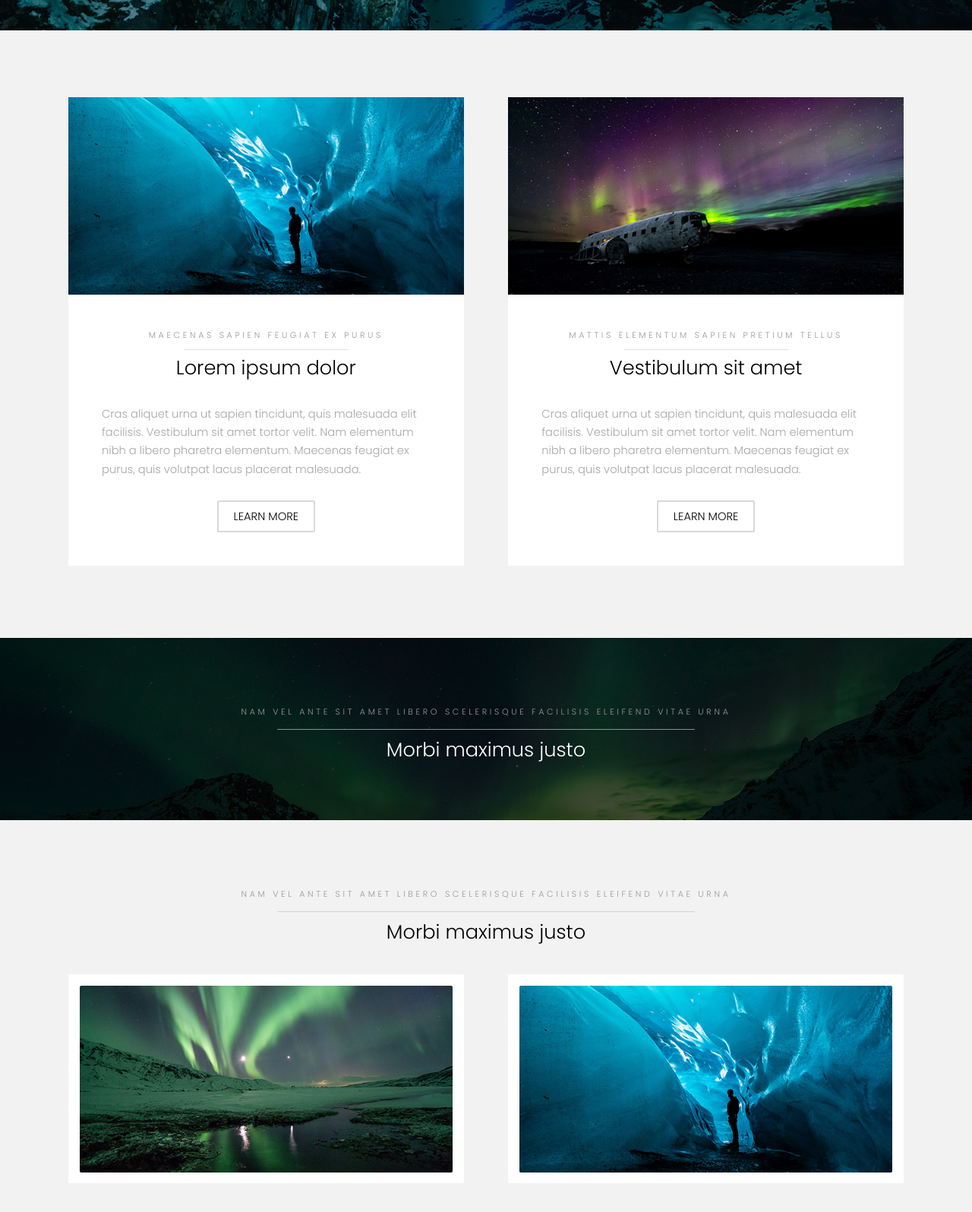
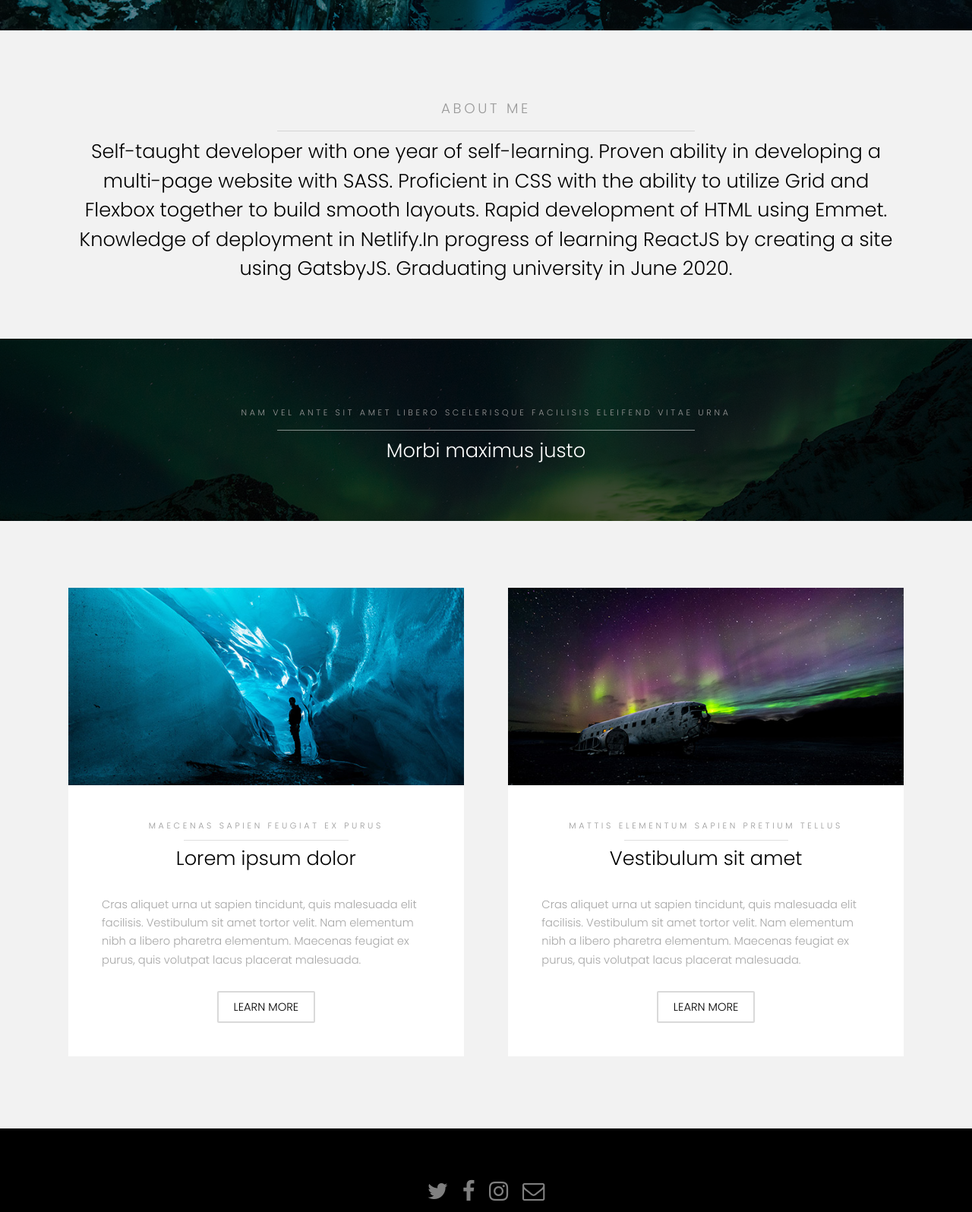
Before and after one commit to pcastro3/portfolio, a website: page index.html in a window 1280 px wide. Shown: the part 560-2156 px from the top of the page at 76% size. Drawn offline with Linux system fonts and the light colour scheme.

Commit message:
rearranged layout

```diff
--- a/assets/css/main.css
+++ b/assets/css/main.css
@@ -1662,7 +1662,7 @@
 
 		p.special {
 			text-transform: uppercase;
-			font-size: .75rem;
+			font-size: 1.25rem;
 			font-weight: 300;
 			margin: 0 0 .5rem 0;
 			padding: 0 0 1rem 0;
--- a/index.html
+++ b/index.html
@@ -6,7 +6,7 @@
 -->
 <html>
 	<head>
-		<title>Patrick Castro's Resumé</title>
+		<title>Patrick Castro's Portfolio</title>
 		<meta charset="utf-8" />
 		<meta name="viewport" content="width=device-width, initial-scale=1" />
 		<link rel="stylesheet" href="assets/css/main.css" />
@@ -40,7 +40,51 @@
 				</article>
 			</section>
 
-		<!-- One -->
+			<!-- About Me -->
+				<section id="three" class="wrapper style2">
+					<div class="inner">
+						<header class="align-center">
+							<p class="special">About Me</p>
+							<h2>Self-taught developer with one year of self-learning. Proven ability in developing a multi-page website with SASS. Proficient in CSS with the ability to utilize Grid and Flexbox together to build smooth layouts. Rapid development of HTML using Emmet. Knowledge of deployment in Netlify.In progress of learning ReactJS by creating a site using GatsbyJS. Graduating university in June 2020.</h2>
+						</header>
+						<!-- <div class="gallery">
+							<div>
+								<div class="image fit">
+									<a href="#"><img src="images/pic01.jpg" alt="" /></a>
+								</div>
+							</div>
+							<div>
+								<div class="image fit">
+									<a href="#"><img src="images/pic02.jpg" alt="" /></a>
+								</div>
+							</div>
+							<div>
+								<div class="image fit">
+									<a href="#"><img src="images/pic03.jpg" alt="" /></a>
+								</div>
+							</div>
+							<div>
+								<div class="image fit">
+									<a href="#"><img src="images/pic04.jpg" alt="" /></a>
+								</div>
+							</div>
+						</div> -->
+					</div>
+				</section>
+
+
+
+		<!-- Link To Resume -->
+			<section id="two" class="wrapper style3">
+				<div class="inner">
+					<header class="align-center">
+						<p>Nam vel ante sit amet libero scelerisque facilisis eleifend vitae urna</p>
+						<h2>Morbi maximus justo</h2>
+					</header>
+				</div>
+			</section>
+
+			<!-- Projects -->
 				<section id="one" class="wrapper style2">
 					<div class="inner">
 						<div class="grid-style">
@@ -85,48 +129,6 @@
 					</div>
 				</section>
 
-		<!-- Link To Resume -->
-			<section id="two" class="wrapper style3">
-				<div class="inner">
-					<header class="align-center">
-						<p>Nam vel ante sit amet libero scelerisque facilisis eleifend vitae urna</p>
-						<h2>Morbi maximus justo</h2>
-					</header>
-				</div>
-			</section>
-
-		<!-- Three -->
-			<section id="three" class="wrapper style2">
-				<div class="inner">
-					<header class="align-center">
-						<p class="special">Nam vel ante sit amet libero scelerisque facilisis eleifend vitae urna</p>
-						<h2>Morbi maximus justo</h2>
-					</header>
-					<div class="gallery">
-						<div>
-							<div class="image fit">
-								<a href="#"><img src="images/pic01.jpg" alt="" /></a>
-							</div>
-						</div>
-						<div>
-							<div class="image fit">
-								<a href="#"><img src="images/pic02.jpg" alt="" /></a>
-							</div>
-						</div>
-						<div>
-							<div class="image fit">
-								<a href="#"><img src="images/pic03.jpg" alt="" /></a>
-							</div>
-						</div>
-						<div>
-							<div class="image fit">
-								<a href="#"><img src="images/pic04.jpg" alt="" /></a>
-							</div>
-						</div>
-					</div>
-				</div>
-			</section>
-
 
 		<!-- Footer -->
 			<footer id="footer">
```
Lines whose indentation alone changed are shown as unchanged.
